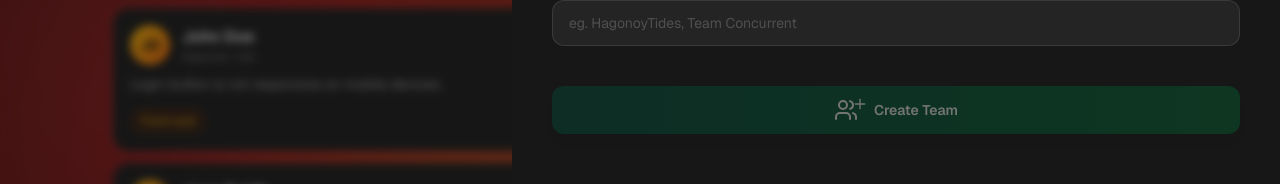
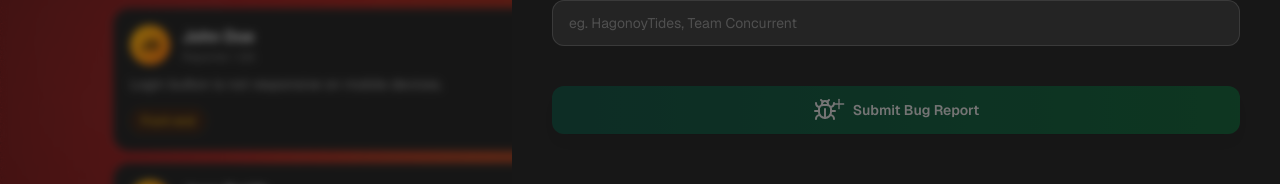
Before and after one commit to limuelcamangon15/Flaw-Frontend, a Next.js app: page /teams/1/1 in a window 1280 px wide. Both pictures are taken after a click on the button "New Bug Report". Shown: the part 246-430 px from the top of the page. Built offline with nearby package versions, Linux system fonts and the light colour scheme; a web font is replaced by a local one.

Commit message:
update: changed the submit bug report button and icon

```diff
--- a/app/components/team/AddBugForm.tsx
+++ b/app/components/team/AddBugForm.tsx
@@ -1,6 +1,6 @@
 "use client";
 
-import { ChevronLeft, Plus, Users } from "lucide-react";
+import { Bug, ChevronLeft, Plus, Users } from "lucide-react";
 import { motion, AnimatePresence } from "motion/react";
 import Input from "../ui/input/Input";
 import { Dispatch, SetStateAction, useEffect, useState } from "react";
@@ -104,11 +104,11 @@ export default function AddBugForm({
               </span>
 
               <Button
-                label="Create Team"
+                label="Submit Bug Report"
                 color="green"
                 icon={
                   <div className="flex items-center relative mr-2">
-                    <Users />
+                    <Bug />
                     <Plus size={16} className="absolute left-4.5 -top-0.5" />
                   </div>
                 }
```
